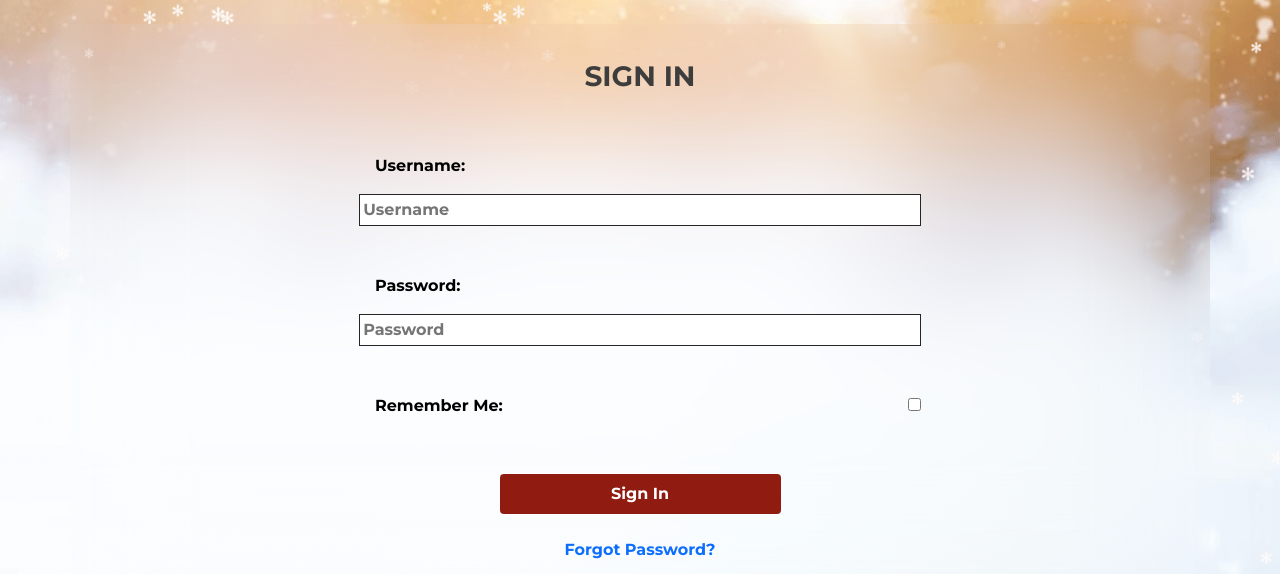
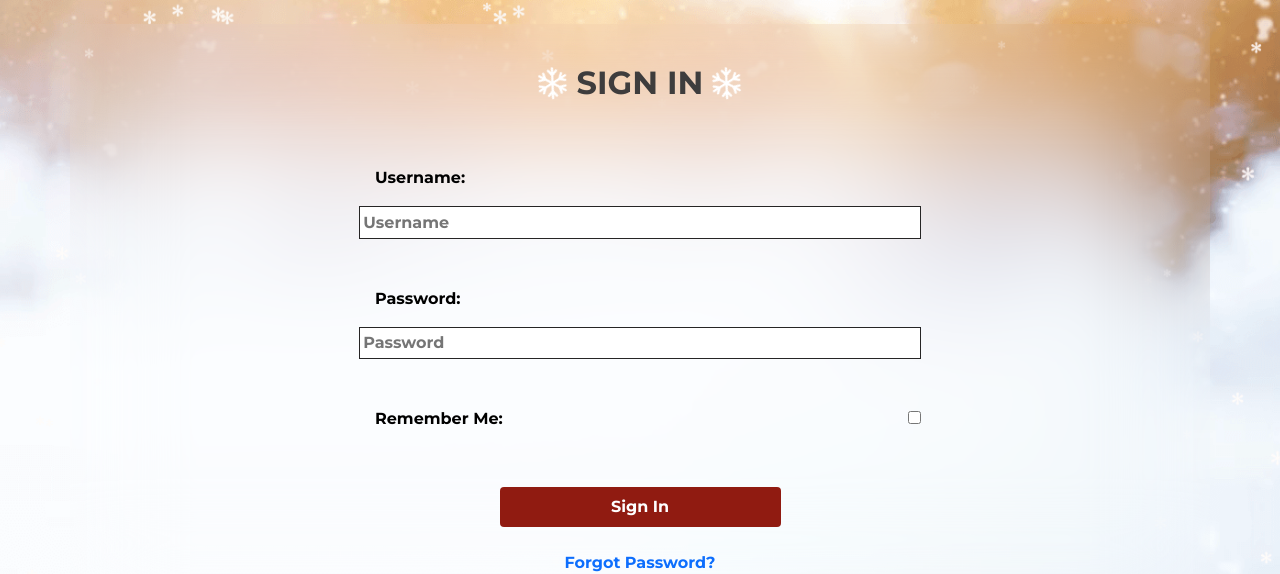
Before and after one commit to alissatroiano/team-4-hackathon, a Django app: page /accounts/login/ in a window 1280 px wide. Shown: the part 122-696 px from the top of the page. Run offline with Django 3.2, Linux system fonts and the light colour scheme; some libraries are stand-ins or nearby versions; some web fonts are replaced.

Commit message:
Add snowflake icons with spin animation

```diff
--- a/covidxmas/assets/css/_login.css
+++ b/covidxmas/assets/css/_login.css
@@ -56,6 +56,20 @@
     background-color: var(--nav-colour);
 }
 
+.snowflake-icon {
+    animation: spin 10000ms infinite linear;
+    color: white;
+}
+
+@keyframes spin {
+        0% {
+            transform:rotate(0deg);
+        }
+       100% {
+            transform:rotate(360deg);
+        }
+    }
+
 @media screen and (max-width: 767px) {
     .login {
         width: 80%;
--- a/covidxmas/templates/account/login.html
+++ b/covidxmas/templates/account/login.html
@@ -8,7 +8,10 @@
 
 {% block content %}
   <div class="container signin-container rounded-3 p-2 d-flex flex-column align-items-center justify-content-center mt-4 pb-4">
-    <h1 class="text-center text-uppercase fw-bold fs-3">{% trans "Sign in" %}</h1>
+    <h1 class="text-center text-uppercase fw-bold fs-2"><i class="fa fa-snowflake-o snowflake-icon" aria-hidden="true"></i>
+       {% trans "Sign in" %}
+      <i class="fa fa-snowflake-o snowflake-icon" aria-hidden="true"></i>
+    </h1>
     <form class="login d-flex justify-content-start flex-column" method="POST" action="{% url 'account_login' %}">
       {% csrf_token %}
       {{ form.as_p }}
```
